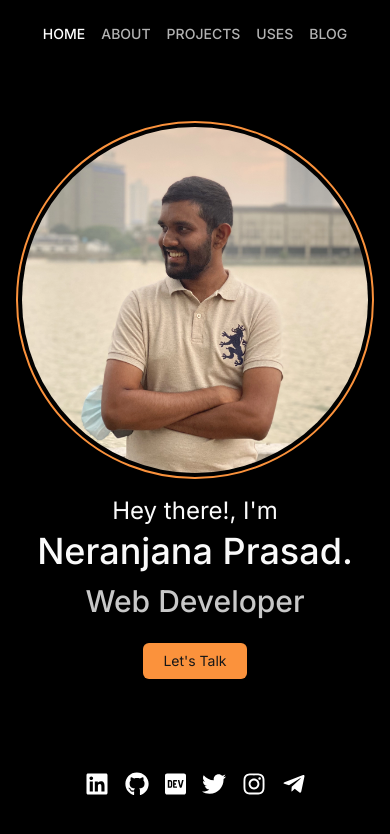
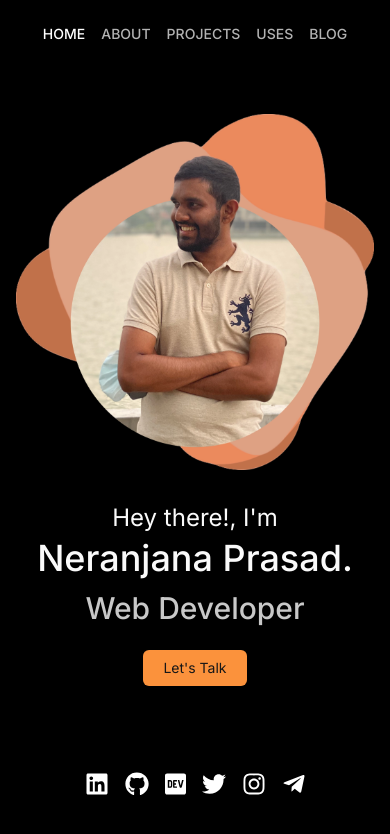
Before and after one commit to NandiyaLive/neranjana.me, a Next.js app: page / in a window 390 px wide. Shown: the top 834 px of the page. Built offline with nearby package versions, Linux system fonts and the light colour scheme.

Commit message:
Add files via upload

```diff
--- a/src/pages/about.js
+++ b/src/pages/about.js
@@ -6,7 +6,7 @@
 import { Logos } from "../data/logos";
 
 const About = () => {
-  const [songDetails, setSongDetails] = useState({});
+  const [songDetails, setSongDetails] = useState();
 
   useEffect(() => {
     const getData = async () => {
@@ -153,15 +153,15 @@
                 );
               })}
             </div>
-            {songDetails && (
+            {songDetails ? (
               <p className="pt-4 text-sm">
-                <span className={`${songDetails.isPlaying ? "text-green-500" : "text-red-600"} animate-pulse`}>⦿</span>&nbsp;
+                <span className={`${songDetails.isPlaying ? "text-green-500 animate-pulse" : "text-red-600"}`}>⦿</span>&nbsp;
                 {songDetails.isPlaying ? "Now Playing " : "Last Played"}&nbsp;—&nbsp;
                 <a href={songDetails["songUrl"]} title={`${songDetails["title"]} - ${songDetails["artist"]}`} target="_blank" rel="noreferrer" className="font-medium opacity-90 hover:opacity-100">
                   {songDetails["title"]}
                 </a>
               </p>
-            )}
+            ) : <p className="pt-4 text-sm">⦿ Checking Spotify...</p>}
           </div>
         </div>
       </section>
--- a/src/pages/index.js
+++ b/src/pages/index.js
@@ -6,14 +6,14 @@
 export default function Home() {
   return (
     <>
-      <section className="flex gap-16 items-center justify-center md:flex-col md:gap-4 md:my-8">
+      <section className="flex gap-16 items-center justify-center md:flex-col md:gap-8 md:my-8">
           <Image
             src={avatar}
             height={1080}
             width={1080}
             alt="Avatar Image"
             placeholder="blur"
-            className="w-full h-auto max-w-sm rounded-full border-2 border-orange-400 p-1"
+            className="w-full h-auto max-w-avatar"
             priority
           />
 
--- a/tailwind.config.js
+++ b/tailwind.config.js
@@ -10,6 +10,9 @@
     extend: {
       width: {
         avatar: "6rem",
+      },
+      maxWidth: {
+        avatar: "420px",
       },
       fontFamily: {
         jbmono: ['"JetBrains Mono"', "monospace"],
```
Also changed, not shown: public/avatar.webp.
